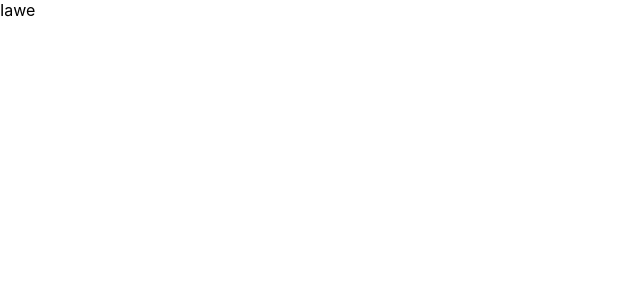
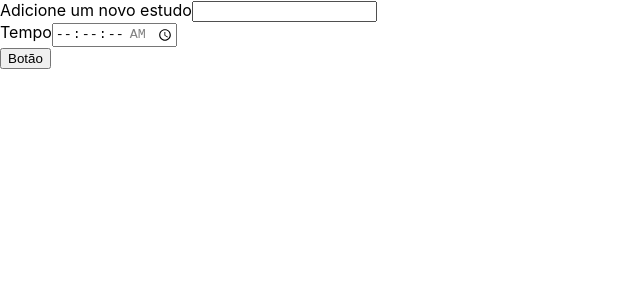
Before and after one commit to EdilsonTarcio/alura-studies, a React (Create React App) app: page / in a window 1280 px wide. Shown: the top 300 px of the page, without its empty margins (0-640 px from the left). Built offline with nearby package versions, Linux system fonts and the light colour scheme.

Commit message:
Adicionando formulario

```diff
--- a/public/index.html
+++ b/public/index.html
@@ -1,5 +1,5 @@
 <!DOCTYPE html>
-<html lang="en">
+<html lang="pt-br">
   <head>
     <meta charset="utf-8" />
     <link rel="icon" href="%PUBLIC_URL%/favicon.ico" />
@@ -10,34 +10,14 @@
       content="Web site created using create-react-app"
     />
     <link rel="apple-touch-icon" href="%PUBLIC_URL%/logo192.png" />
-    <!--
-      manifest.json provides metadata used when your web app is installed on a
-      user's mobile device or desktop. See https://developers.google.com/web/fundamentals/web-app-manifest/
-    -->
+
     <link rel="manifest" href="%PUBLIC_URL%/manifest.json" />
-    <!--
-      Notice the use of %PUBLIC_URL% in the tags above.
-      It will be replaced with the URL of the `public` folder during the build.
-      Only files inside the `public` folder can be referenced from the HTML.
 
-      Unlike "/favicon.ico" or "favicon.ico", "%PUBLIC_URL%/favicon.ico" will
-      work correctly both with client-side routing and a non-root public URL.
-      Learn how to configure a non-root public URL by running `npm run build`.
-    -->
-    <title>React App</title>
+    <title>Alura Studies</title>
   </head>
   <body>
     <noscript>You need to enable JavaScript to run this app.</noscript>
     <div id="root"></div>
-    <!--
-      This HTML file is a template.
-      If you open it directly in the browser, you will see an empty page.
 
-      You can add webfonts, meta tags, or analytics to this file.
-      The build step will place the bundled scripts into the <body> tag.
-
-      To begin the development, run `npm start` or `yarn start`.
-      To create a production bundle, use `npm run build` or `yarn build`.
-    -->
   </body>
 </html>
--- a/src/App.tsx
+++ b/src/App.tsx
@@ -1,8 +1,9 @@
 import React from 'react';
+import Formulario from './components/formulario';
 function App() {
   return (
     <div className="App">
-      Iawe
+      <Formulario />
     </div>
   );
 }
--- /dev/null
+++ b/src/components/botao/index.tsx
@@ -0,0 +1,9 @@
+import React from "react";
+
+class Botao extends React.Component {
+  render() {
+    return <button>Botão</button>;
+  }
+}
+
+export default Botao;
--- /dev/null
+++ b/src/components/formulario/index.tsx
@@ -0,0 +1,30 @@
+import React from "react";
+import Botao from "../botao";
+
+class Formulario extends React.Component {
+  render() {
+    return (
+      <form>
+        <div>
+          <label htmlFor="tarefa">Adicione um novo estudo</label>
+          <input type="text" name="tarefa" id="tarefa" required />
+        </div>
+        <div>
+          <label htmlFor="tempo">Tempo</label>
+          <input
+            type="time"
+            step="1"
+            name="tempo"
+            id="tempo"
+            min="00:00:00"
+            max="01:30:00"
+            required
+          />
+        </div>
+        <Botao />
+      </form>
+    );
+  }
+}
+
+export default Formulario;
```
